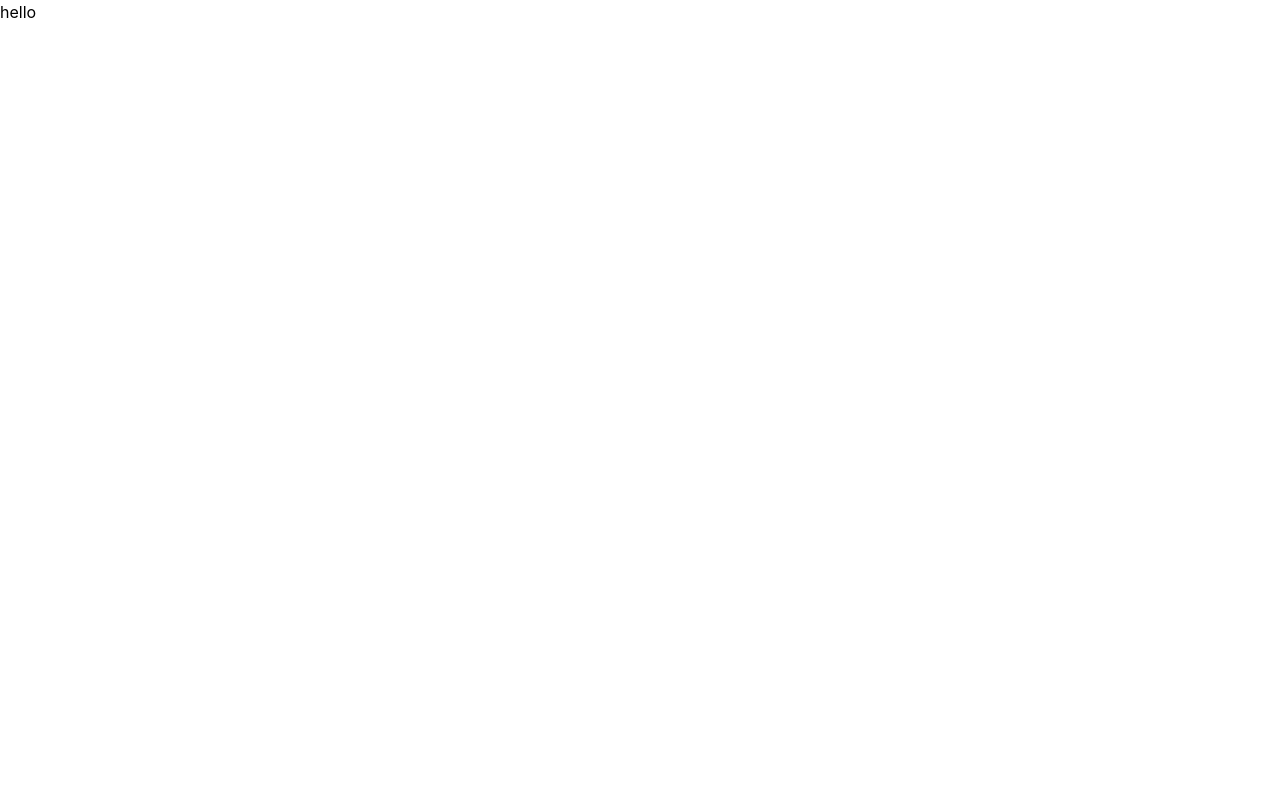
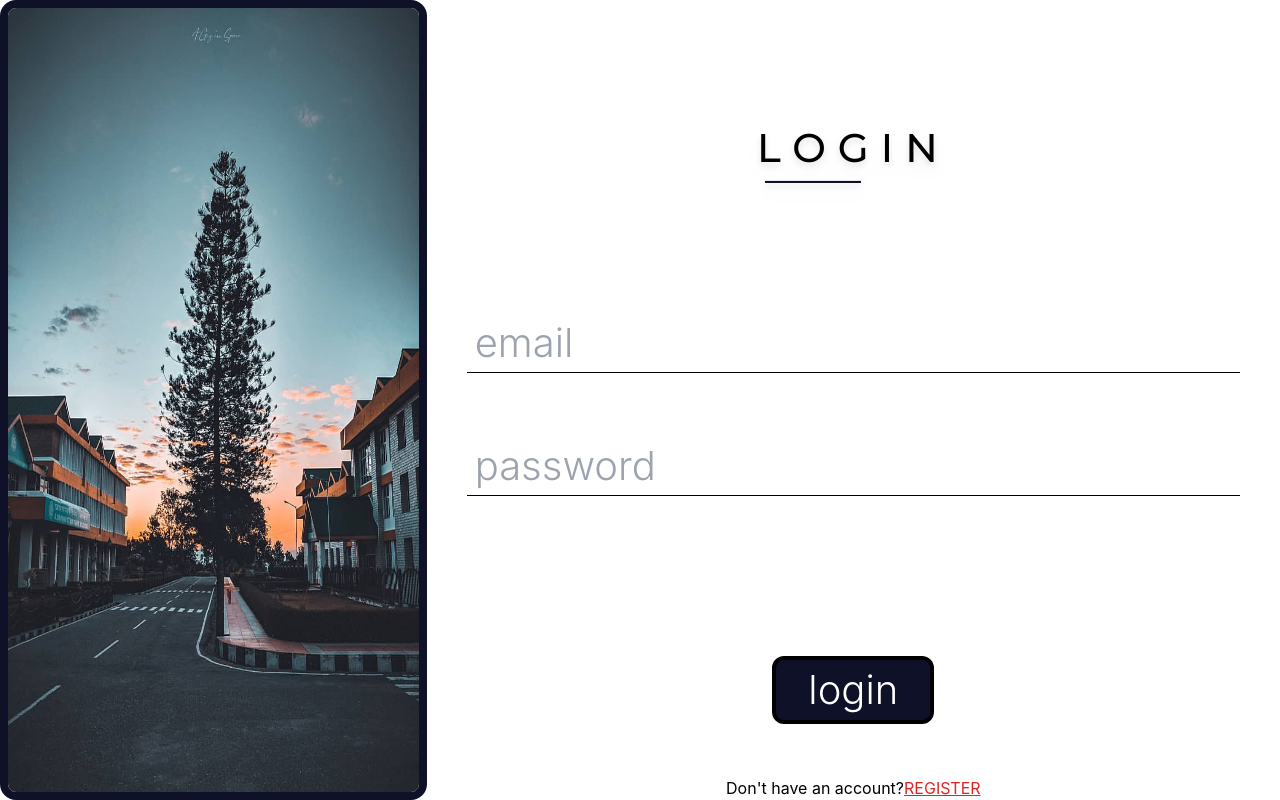
Before and after one commit to Swagat47/ECELocker, a React (Create React App) app in the folder client/: page /login in a window 1280 px wide. Before the commit this address had no page. Built offline with nearby package versions, Linux system fonts and the light colour scheme.

Commit message:
hello removed from login

```diff
--- a/client/src/Pages/LoginPage.tsx
+++ b/client/src/Pages/LoginPage.tsx
@@ -7,95 +7,95 @@ import { Link } from "react-router-dom";
 
 import { InfoContext } from "../Context/UserContext";
 
-// const LoginPage = () => {
-//   const navigate = useNavigate();
+const LoginPage = () => {
+  const navigate = useNavigate();
 
-//   const context = useContext(InfoContext);
+  const context = useContext(InfoContext);
 
-//   const [form, setForm] = useState({
-//     email: "",
-//     password: "",
-//   });
+  const [form, setForm] = useState({
+    email: "",
+    password: "",
+  });
 
-//   const HandleLogin = (e: any) => {
-//     e.preventDefault();
-//     axios.post(`${backendUrl}/api/login`, form).then((res) => {
-//       if (context) context.setInfo(res.data.user);
-//       navigate("/");
-//     });
-//   };
+  const HandleLogin = (e: any) => {
+    e.preventDefault();
+    axios.post(`${backendUrl}/api/login`, form).then((res) => {
+      if (context) context.setInfo(res.data.user);
+      navigate("/");
+    });
+  };
 
-//   return (
-//     <div className="flex BG h-screen w-screen bg-white min-h-screen flex  items-center  grid-col-1 ml-0">
-//       {/* <div className="LBG h-full w-full bg-our-blue md:block hidden w-1/2 flex items-center justify-center">
-//         <div className="IMGBG overflow-hidden h-4/5  w-4/5 bg-white rounded-3xl ">  */}
-//         <div className="md:block md:visible hidden  h-screen w-1/2">
-//           {/* <div className="md:block md:visible hidden  w-1/2"> */}
-//         <img className="object-fill justify-center border-8 border-our-blue rounded-2xl h-full w-full" src={ped} alt="" />
-//         {/* </div> */}
-//           </div>
-//         {/* </div>
-//       </div> */}
-//       <div className="RBG h-screen flex-col items-center w-full h-screen">
-//         <div className="flex flex-col h-full pr-0 mx-10 flex-1 justify-center items-center ">
-//           <div className="pt-20 pb-20 my-auto font-montserrat text-login flex justify-center">
-//             <div className="drop-shadow-lg shadow-black">
-//               LOGIN
-//               <hr className="w-1/2 mt-4 ml-2 h-[3px] bg-our-blue"></hr>
-//             </div>
-//           </div>
+  return (
+    <div className="flex BG h-screen w-screen bg-white min-h-screen flex  items-center  grid-col-1 ml-0">
+      {/* <div className="LBG h-full w-full bg-our-blue md:block hidden w-1/2 flex items-center justify-center">
+        <div className="IMGBG overflow-hidden h-4/5  w-4/5 bg-white rounded-3xl ">  */}
+      <div className="md:block md:visible hidden  h-screen w-1/2">
+        {/* <div className="md:block md:visible hidden  w-1/2"> */}
+        <img
+          className="object-fill justify-center border-8 border-our-blue rounded-2xl h-full w-full"
+          src={ped}
+          alt=""
+        />
+        {/* </div> */}
+      </div>
+      {/* </div>
+      </div> */}
+      <div className="RBG h-screen flex-col items-center w-full h-screen">
+        <div className="flex flex-col h-full pr-0 mx-10 flex-1 justify-center items-center ">
+          <div className="pt-20 pb-20 my-auto font-montserrat text-login flex justify-center">
+            <div className="drop-shadow-lg shadow-black">
+              LOGIN
+              <hr className="w-1/2 mt-4 ml-2 h-[3px] bg-our-blue"></hr>
+            </div>
+          </div>
 
-//           <form onSubmit={HandleLogin} className="w-full ">
-//             <div className="form ">
-//               <div className="flex items-center border-b border-black my-">
-//                 <input
-//                   onChange={(e) => {
-//                     setForm({ ...form, email: e.target.value });
-//                   }}
-//                   className="appearance-none bg-transparent border-none w-full text-gray-700 mr-3 py-1 px-2 leading-tight focus:outline-none text-email"
-//                   type="text"
-//                   placeholder="email"
-//                   aria-label="College Email"
-//                 />
-//               </div>
+          <form onSubmit={HandleLogin} className="w-full ">
+            <div className="form ">
+              <div className="flex items-center border-b border-black my-">
+                <input
+                  onChange={(e) => {
+                    setForm({ ...form, email: e.target.value });
+                  }}
+                  className="appearance-none bg-transparent border-none w-full text-gray-700 mr-3 py-1 px-2 leading-tight focus:outline-none text-email"
+                  type="text"
+                  placeholder="email"
+                  aria-label="College Email"
+                />
+              </div>
 
-//               <div className="flex items-center border-b border-black my-16">
-//                 <input
-//                   onChange={(e) => {
-//                     setForm({ ...form, password: e.target.value });
-//                   }}
-//                   className="appearance-none bg-transparent border-none w-full text-gray-700 mr-3 py-1 px-2 leading-tight focus:outline-none text-email"
-//                   type="password"
-//                   placeholder="password"
-//                   aria-label="Password"
-//                 />
-//               </div>
+              <div className="flex items-center border-b border-black my-16">
+                <input
+                  onChange={(e) => {
+                    setForm({ ...form, password: e.target.value });
+                  }}
+                  className="appearance-none bg-transparent border-none w-full text-gray-700 mr-3 py-1 px-2 leading-tight focus:outline-none text-email"
+                  type="password"
+                  placeholder="password"
+                  aria-label="Password"
+                />
+              </div>
 
-//               <div className=" flex text-email justify-center mt-40">
-//                 <button
-//                   className="flex-shrink-0 bg-our-blue hover:bg-black border-black hover:border-black
-//                   text-md border-4 text-white px-8 py-0 rounded-xl"
-//                   type="submit"
-//                 >
-//                   login
-//                 </button>
-//               </div>
-//             </div>
-//           </form>
-//           <div className="mt-auto text-center">
-//             Don't have an account?
-//             <Link to="/register">
-//               <span className="text-red-600 underline">REGISTER</span>
-//             </Link>
-//           </div>
-//         </div>
-//       </div>
-//     </div>
-//   );
-// };
-
-const LoginPage = () => {
-  return <h1>hello</h1>;
+              <div className=" flex text-email justify-center mt-40">
+                <button
+                  className="flex-shrink-0 bg-our-blue hover:bg-black border-black hover:border-black
+                  text-md border-4 text-white px-8 py-0 rounded-xl"
+                  type="submit"
+                >
+                  login
+                </button>
+              </div>
+            </div>
+          </form>
+          <div className="mt-auto text-center">
+            Don't have an account?
+            <Link to="/register">
+              <span className="text-red-600 underline">REGISTER</span>
+            </Link>
+          </div>
+        </div>
+      </div>
+    </div>
+  );
 };
 
 export default LoginPage;
```
